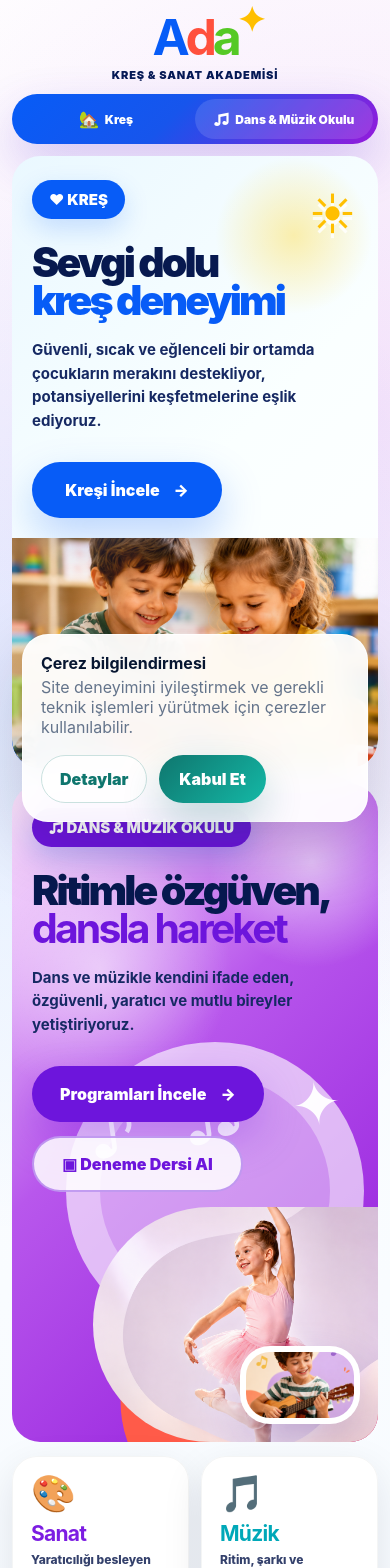
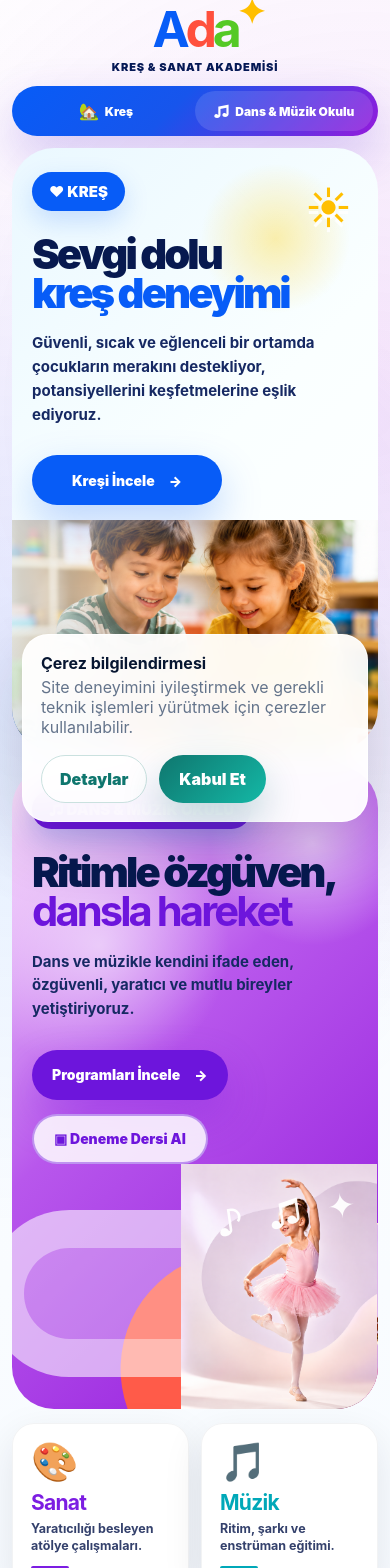
Before and after one commit to furukcell/FK-Service-Templates, a Next.js app in the folder apps/web/: page /ada-yeni in a window 390 px wide. Shown: the top 1568 px of the page. Built offline with nearby package versions, Linux system fonts and the light colour scheme; no server answers.

Commit message:
Refine Ada Yeni hero image masks

```diff
--- a/apps/web/src/styles/ada-yeni-reference.css
+++ b/apps/web/src/styles/ada-yeni-reference.css
@@ -135,26 +135,22 @@
 }
 
 .adaPosterPanel {
-  min-height: 508px;
+  min-height: 520px;
   position: relative;
   overflow: hidden;
-  display: grid;
-  align-items: center;
 }
 
 .adaPosterKresPanel {
-  grid-template-columns: minmax(310px, .82fr) minmax(390px, 1fr);
-  padding: 52px 0 48px 58px;
+  padding: 56px 56px 52px 58px;
   border-radius: 62px 0 0 62px;
   background:
-    radial-gradient(circle at 77% 13%, rgba(255, 217, 59, .42), transparent 13%),
+    radial-gradient(circle at 72% 15%, rgba(255, 217, 59, .42), transparent 13%),
     radial-gradient(circle at 7% 92%, rgba(7, 92, 247, .36), transparent 21%),
     linear-gradient(135deg, #eaf8ff 0%, #faffff 52%, #ffffff 100%);
 }
 
 .adaPosterArtPanel {
-  grid-template-columns: minmax(365px, .96fr) minmax(360px, .86fr);
-  padding: 52px 0 48px 60px;
+  padding: 56px 56px 52px 60px;
   border-radius: 0 62px 62px 0;
   background:
     radial-gradient(circle at 82% 12%, rgba(255,255,255,.58), transparent 16%),
@@ -164,17 +160,12 @@
 
 .adaPosterTextBlock {
   position: relative;
-  z-index: 10;
+  z-index: 12;
   min-width: 0;
 }
 
-.adaPosterKresText {
-  max-width: 390px;
-}
-
-.adaPosterArtText {
-  max-width: 480px;
-}
+.adaPosterKresText { max-width: 405px; }
+.adaPosterArtText { max-width: 500px; }
 
 .adaPosterBadge {
   display: inline-flex;
@@ -264,19 +255,20 @@
 .adaPosterTealShape,
 .adaPosterCoralShape,
 .adaPosterNotes {
-  position: relative;
   pointer-events: none;
 }
 
 .adaPosterKresImage {
+  position: absolute;
   z-index: 4;
-  align-self: end;
-  width: 100%;
-  height: 360px;
+  right: 0;
+  bottom: 0;
+  width: 57%;
+  height: 78%;
   margin: 0;
   overflow: hidden;
-  border-radius: 118px 0 0 46px;
-  clip-path: polygon(10% 0, 100% 0, 100% 100%, 0 100%, 0 23%);
+  border-radius: 140px 0 0 48px;
+  clip-path: ellipse(92% 82% at 64% 52%);
 }
 
 .adaPosterKresImage img,
@@ -293,65 +285,85 @@
   content: "";
   position: absolute;
   inset: 0;
-  background: linear-gradient(90deg, rgba(234,248,255,.18), transparent 44%);
+  background: linear-gradient(90deg, rgba(234,248,255,.80), rgba(255,255,255,.18) 38%, transparent 62%);
 }
 
 .adaPosterStage {
-  z-index: 5;
-  align-self: stretch;
-  min-height: 420px;
+  position: absolute;
+  z-index: 4;
+  right: 0;
+  top: 0;
+  bottom: 0;
+  width: 52%;
   isolation: isolate;
+  overflow: hidden;
+  border-radius: 999px 62px 62px 999px;
+  clip-path: ellipse(78% 80% at 72% 52%);
 }
 
 .adaPosterStage::before {
   content: "";
   position: absolute;
-  right: 22px;
-  top: 42px;
-  width: 360px;
-  height: 360px;
+  z-index: 1;
+  inset: 46px -18px 32px -26px;
   border-radius: 999px;
-  background: rgba(255,255,255,.45);
-  border: 34px solid rgba(255,255,255,.34);
-  z-index: 1;
+  background: rgba(255,255,255,.32);
+  border: 38px solid rgba(255,255,255,.38);
 }
 
 .adaPosterBaleImage {
   position: absolute;
-  z-index: 3;
-  right: 0;
-  bottom: -48px;
-  width: 340px;
-  height: 455px;
+  z-index: 5;
+  right: -8px;
+  bottom: -10px;
+  width: 64%;
+  height: 94%;
   margin: 0;
-  overflow: hidden;
-  border-radius: 999px 0 58px 999px;
+  overflow: visible;
 }
 
 .adaPosterBaleImage img {
-  object-position: center 30%;
+  object-fit: contain;
+  object-position: center bottom;
 }
 
 .adaPosterGuitarCard {
   position: absolute;
-  z-index: 6;
-  right: 236px;
-  bottom: 72px;
-  width: 164px;
-  height: 104px;
+  z-index: 3;
+  right: -54px;
+  bottom: 0;
+  width: 58%;
+  height: 64%;
   margin: 0;
   overflow: hidden;
-  border: 10px solid rgba(255,255,255,.92);
-  border-radius: 30px;
-  background: #fff;
-  box-shadow: 0 18px 40px rgba(61, 19, 132, .25);
+  border: 0;
+  border-radius: 180px 0 0 180px;
+  background: transparent;
+  box-shadow: none;
+  opacity: .95;
+  filter: saturate(1.08);
+}
+
+.adaPosterGuitarCard img {
+  object-position: 42% center;
+}
+
+.adaPosterNotes {
+  position: absolute;
+  z-index: 8;
+  top: 66px;
+  right: 22px;
+  color: rgba(255,255,255,.95);
+  font-size: 62px;
+  letter-spacing: 18px;
+  transform: rotate(-8deg);
 }
 
 .adaPosterSun {
   position: absolute;
   z-index: 11;
   top: 78px;
-  left: 47%;
+  left: 48%;
   color: #ffbf00;
   font-size: 70px;
   filter: drop-shadow(0 5px 0 rgba(255,255,255,.82));
@@ -361,7 +373,7 @@
   position: absolute;
   z-index: 11;
   top: 142px;
-  left: 40%;
+  left: 41%;
   color: rgba(255,255,255,.95);
   font-size: 38px;
 }
@@ -388,6 +400,7 @@
 
 .adaPosterCoralShape {
   position: absolute;
+  z-index: 2;
   right: -72px;
   bottom: -70px;
   width: 330px;
@@ -397,20 +410,9 @@
   transform: rotate(-9deg);
 }
 
-.adaPosterNotes {
-  position: absolute;
-  z-index: 8;
-  top: 58px;
-  right: 20px;
-  color: rgba(255,255,255,.96);
-  font-size: 60px;
-  letter-spacing: 16px;
-  transform: rotate(-8deg);
-}
-
 .adaPosterFeatures {
   width: min(1480px, 90vw);
-  margin: -32px auto 0;
+  margin: -34px auto 0;
   display: grid;
   grid-template-columns: repeat(5, minmax(0, 1fr));
   gap: 22px;
@@ -419,17 +421,17 @@
 }
 
 .adaPosterFeature {
-  min-height: 118px;
-  padding: 20px 22px;
-  border-radius: 25px;
-  background: rgba(255,255,255,.97);
-  box-shadow: 0 14px 40px rgba(15, 23, 42, .10);
-  border: 1px solid rgba(15, 23, 42, .045);
+  min-height: 128px;
+  padding: 21px 24px;
+  border-radius: 26px;
+  background: rgba(255,255,255,.96);
+  box-shadow: 0 14px 40px rgba(15, 23, 42, .095);
+  border: 1px solid rgba(15, 23, 42, .05);
 }
 
 .adaPosterFeature b {
   display: block;
-  font-size: 36px;
+  font-size: 38px;
   line-height: 1;
 }
 
@@ -442,9 +444,9 @@
 .adaPosterFeature p {
   margin: 0;
   color: #34416c;
-  font-size: 12px;
+  font-size: 12.5px;
   line-height: 1.42;
-  font-weight: 760;
+  font-weight: 750;
 }
 
 .adaPosterFeature i {
@@ -455,23 +457,24 @@
   border-radius: 999px;
 }
 
-.adaPosterFeature.tone-purple h3 { color: #7c1de2; }
-.adaPosterFeature.tone-purple i { background: #7c1de2; }
-.adaPosterFeature.tone-teal h3 { color: #00a8b8; }
-.adaPosterFeature.tone-teal i { background: #00a8b8; }
-.adaPosterFeature.tone-orange h3 { color: #f97316; }
-.adaPosterFeature.tone-orange i { background: #f97316; }
-.adaPosterFeature.tone-blue h3 { color: #2563eb; }
-.adaPosterFeature.tone-blue i { background: #2563eb; }
-.adaPosterFeature.tone-pink h3 { color: #ec4899; }
-.adaPosterFeature.tone-pink i { background: #ec4899; }
+.tone-purple h3 { color: #7c1de2; }
+.tone-purple i { background: #7c1de2; }
+.tone-teal h3 { color: #00a8b8; }
+.tone-teal i { background: #00a8b8; }
+.tone-orange h3 { color: #f97316; }
+.tone-orange i { background: #f97316; }
+.tone-blue h3 { color: #2563eb; }
+.tone-blue i { background: #2563eb; }
+.tone-pink h3 { color: #ec4899; }
+.tone-pink i { background: #ec4899; }
 
 .adaPosterInfoRow {
+  width: min(1560px, 94vw);
+  margin: 22px auto 0;
   display: grid;
   grid-template-columns: 1.22fr .78fr;
   gap: 20px;
   align-items: stretch;
-  margin-top: 22px;
 }
 
 .adaPosterTrust {
@@ -479,19 +482,35 @@
   grid-template-columns: repeat(4, minmax(0, 1fr));
   padding: 22px;
   border-radius: 28px;
-  background: rgba(255,255,255,.96);
+  background: rgba(255,255,255,.95);
   box-shadow: 0 16px 44px rgba(15, 23, 42, .075);
 }
 
 .adaPosterTrust article {
   padding: 4px 18px;
-  border-right: 1px dashed rgba(93,95,239,.22);
+  border-right: 1px dashed rgba(93, 95, 239, .22);
 }
 
 .adaPosterTrust article:last-child { border-right: 0; }
-.adaPosterTrust b { display: block; font-size: 34px; }
-.adaPosterTrust h3 { margin: 8px 0 6px; color: #075cf7; font-size: 16px; }
-.adaPosterTrust p { margin: 0; color: #34416c; font-size: 12px; line-height: 1.5; font-weight: 700; }
+
+.adaPosterTrust b {
+  display: block;
+  font-size: 34px;
+}
+
+.adaPosterTrust h3 {
+  margin: 8px 0 6px;
+  color: #075cf7;
+  font-size: 16px;
+}
+
+.adaPosterTrust p {
+  margin: 0;
+  color: #34416c;
+  font-size: 12px;
+  line-height: 1.5;
+  font-weight: 700;
+}
 
 .adaPosterCta {
   min-height: 166px;
@@ -509,9 +528,9 @@
 
 .adaPosterCta h2 {
   position: relative;
-  z-index: 4;
+  z-index: 3;
   max-width: 260px;
-  margin: 0 0 16px;
+  margin: 0 0 18px;
   color: #07194f;
   font-size: clamp(28px, 2.65vw, 38px);
   line-height: 1;
@@ -520,12 +539,11 @@
 
 .adaPosterCta a {
   position: relative;
-  z-index: 4;
+  z-index: 3;
   min-height: 48px;
   color: #fff;
   background: #ff503d;
   box-shadow: 0 14px 34px rgba(255, 80, 61, .22);
-  font-size: 15px;
 }
 
 .adaPosterCta figure {
@@ -535,8 +553,8 @@
   width: 47%;
   height: 112%;
   margin: 0;
+  border-radius: 30px;
   overflow: hidden;
-  border-radius: 30px;
 }
 
 .adaPosterCta img {
@@ -544,19 +562,23 @@
 }
 
 .adaPosterFooter {
+  width: min(1640px, 94vw);
   min-height: 108px;
-  margin-top: 20px;
+  margin: 20px auto 0;
   padding: 22px 34px;
+  gap: 34px;
   border-radius: 44px 44px 0 0;
-  display: flex;
-  gap: 34px;
   color: #fff;
   background:
     radial-gradient(circle at 82% 20%, rgba(56, 189, 248, .56), transparent 32%),
     linear-gradient(135deg, #064ce7 0%, #0047db 54%, #009bff 100%);
 }
 
-.adaPosterFooter article { gap: 12px; min-width: 0; }
+.adaPosterFooter article {
+  gap: 12px;
+  min-width: 0;
+}
+
 .adaPosterFooter b {
   width: 48px;
   height: 48px;
@@ -568,10 +590,24 @@
   color: #075cf7;
   font-size: 22px;
 }
+
 .adaPosterFooter h3,
-.adaPosterFooter p { margin: 0; }
-.adaPosterFooter h3 { font-size: 15px; }
-.adaPosterFooter p { margin-top: 4px; color: rgba(255,255,255,.88); font-size: 12px; line-height: 1.4; font-weight: 700; }
+.adaPosterFooter p {
+  margin: 0;
+}
+
+.adaPosterFooter h3 {
+  font-size: 15px;
+}
+
+.adaPosterFooter p {
+  margin-top: 4px;
+  font-size: 12px;
+  line-height: 1.4;
+  color: rgba(255,255,255,.88);
+  font-weight: 700;
+}
+
 .adaPosterFooter > strong {
   margin-left: auto;
   font-size: clamp(25px, 2.45vw, 34px);
@@ -582,21 +618,23 @@
 
 @media (max-width: 1180px) {
   .adaPosterHeader { flex-wrap: wrap; }
-  .adaPosterTabs { order: 3; width: 100%; }
+  .adaPosterTabs { order: 3; width: 100%; max-width: none; }
   .adaPosterHero { grid-template-columns: 1fr; gap: 16px; }
   .adaPosterKresPanel,
   .adaPosterArtPanel { border-radius: 42px; }
   .adaPosterFeatures { grid-template-columns: repeat(3, minmax(0, 1fr)); margin-top: 18px; }
   .adaPosterInfoRow { grid-template-columns: 1fr; }
   .adaPosterFooter { flex-wrap: wrap; }
-  .adaPosterFooter > strong { width: 100%; margin-left: 0; }
+  .adaPosterFooter > strong { margin-left: 0; width: 100%; }
 }
 
 @media (max-width: 760px) {
   .adaPosterPage { padding: 12px 12px 0; }
-  .adaPosterShell { width: 100%; }
-  .adaPosterHeader { gap: 12px; min-height: auto; padding-top: 8px; }
-  .adaPosterLogo { min-width: 0; width: 100%; text-align: center; }
+  .adaPosterShell,
+  .adaPosterInfoRow,
+  .adaPosterFooter { width: 100%; }
+  .adaPosterHeader { min-height: auto; gap: 12px; }
+  .adaPosterLogo { width: 100%; min-width: 0; text-align: center; }
   .adaPosterLogoText { font-size: 50px; }
   .adaPosterLogo small { font-size: 11px; }
   .adaPosterLinks { display: none; }
@@ -604,39 +642,26 @@
   .adaPosterTabs a { height: 40px; gap: 6px; font-size: 12px; }
   .adaPosterTabs span { font-size: 16px; }
   .adaPosterKresPanel,
-  .adaPosterArtPanel {
-    grid-template-columns: 1fr;
-    padding: 24px 20px 250px;
-    min-height: auto;
-    border-radius: 28px;
-  }
+  .adaPosterArtPanel { min-height: auto; padding: 24px 20px 245px; }
   .adaPosterHero h1,
-  .adaPosterHero h2 { font-size: clamp(38px, 10.5vw, 50px); }
+  .adaPosterHero h2 { font-size: clamp(38px, 10.7vw, 50px); }
   .adaPosterHero p { font-size: 15px; }
-  .adaPosterKresImage,
-  .adaPosterStage {
-    position: absolute;
-    left: 0;
-    right: 0;
-    bottom: 0;
-    width: 100%;
-    height: 230px;
-  }
-  .adaPosterKresImage {
-    border-radius: 0 0 28px 28px;
-    clip-path: none;
-  }
-  .adaPosterStage::before { width: 230px; height: 230px; right: 14px; top: 20px; }
-  .adaPosterBaleImage { width: 78%; height: 235px; right: 0; bottom: 0; }
-  .adaPosterGuitarCard { width: 120px; height: 78px; right: 18px; bottom: 18px; border-width: 6px; }
-  .adaPosterSun { top: 30px; right: 22px; left: auto; font-size: 44px; }
+  .adaPosterPrimary,
+  .adaPosterPurple,
+  .adaPosterOutline { min-height: 50px; padding: 0 20px; font-size: 14px; }
+  .adaPosterKresImage { width: 100%; height: 230px; right: 0; bottom: 0; border-radius: 0 0 28px 28px; clip-path: ellipse(90% 80% at 55% 50%); }
+  .adaPosterStage { width: 100%; height: 245px; top: auto; bottom: 0; border-radius: 0 0 28px 28px; clip-path: none; }
+  .adaPosterBaleImage { width: 54%; height: 100%; right: 0; bottom: 0; }
+  .adaPosterGuitarCard { width: 48%; height: 76%; right: -18px; bottom: 0; border-radius: 120px 0 0 120px; }
+  .adaPosterSun { top: 32px; left: auto; right: 26px; font-size: 44px; }
   .adaPosterCloud { display: none; }
+  .adaPosterNotes { top: 28px; right: 14px; font-size: 34px; letter-spacing: 8px; }
   .adaPosterFeatures { width: 100%; grid-template-columns: repeat(2, minmax(0, 1fr)); gap: 12px; margin-top: 14px; }
-  .adaPosterFeature { padding: 18px; min-height: 122px; }
+  .adaPosterFeature { min-height: 122px; padding: 18px; border-radius: 22px; }
   .adaPosterTrust { grid-template-columns: 1fr 1fr; gap: 12px; padding: 16px; }
-  .adaPosterTrust article { border: 0; padding: 14px; border-radius: 18px; background: rgba(245,248,255,.9); }
+  .adaPosterTrust article { padding: 14px; border: 0; border-radius: 18px; background: rgba(245, 248, 255, .9); }
   .adaPosterCta { min-height: 220px; padding-bottom: 128px; }
-  .adaPosterCta figure { width: 100%; height: 130px; left: 0; right: 0; bottom: 0; border-radius: 0 0 24px 24px; }
+  .adaPosterCta figure { width: 100%; height: 130px; border-radius: 0 0 24px 24px; }
   .adaPosterFooter { display: grid; grid-template-columns: 1fr; gap: 16px; padding: 22px; border-radius: 28px 28px 0 0; }
   .adaPosterFooter > strong { font-size: 28px; white-space: normal; }
 }
```
